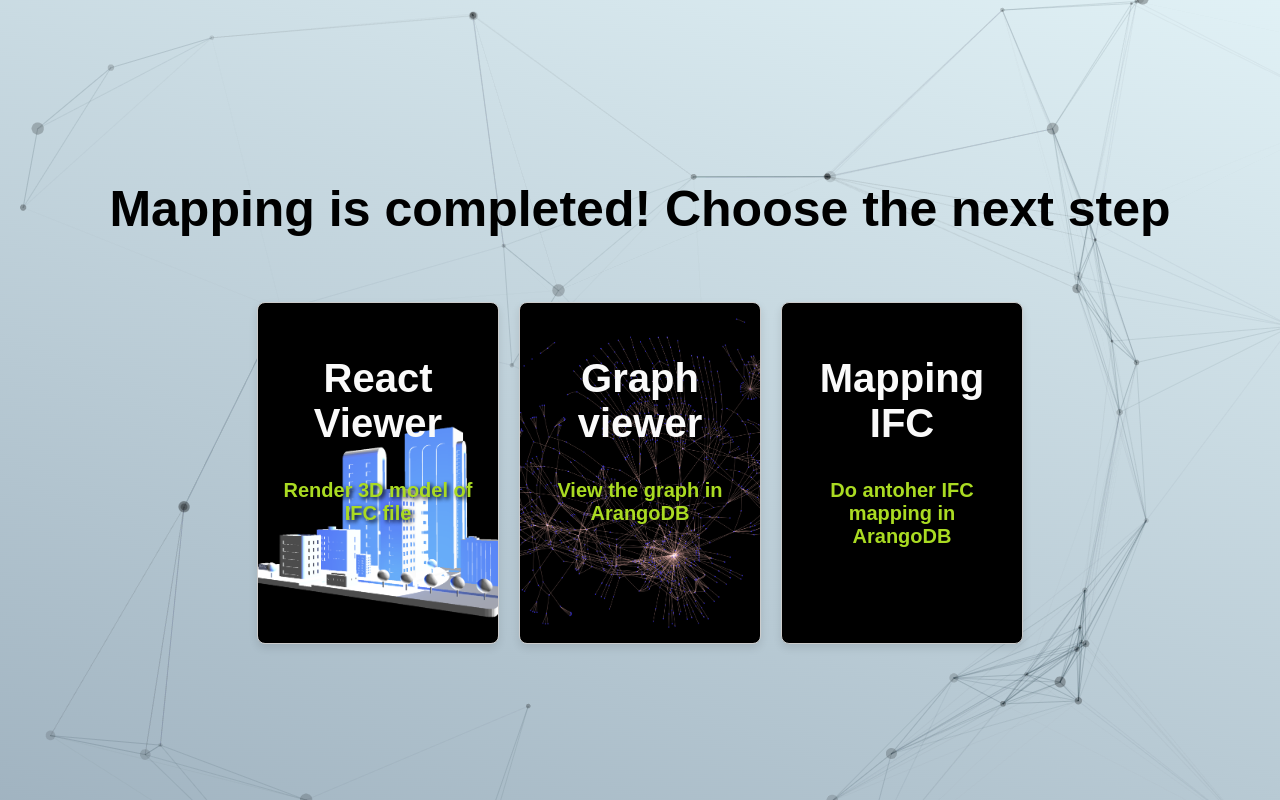
After one commit to bandrea01/BDL_SAAS, a Flask app: template flask_root/src/templates/upload_complete.html in a window 1280 px wide. The commit adds this page. Run offline with Flask 3, Linux system fonts and the light colour scheme; the template is opened without the code that fills it, so the values that code supplies are empty.

Commit message:
Upload page front end

```diff
--- a/flask_root/src/App.py
+++ b/flask_root/src/App.py
@@ -1,4 +1,5 @@
 import subprocess
+import time
 from functools import wraps
 
 from flask import Flask, request, jsonify, session
@@ -74,7 +75,8 @@
 
     # Esegui lo script py2arango con il percorso del file come argomento
     os.system('python /src/py2arango.py ' + file_path)
-    return render_template('main_page.html')
+
+    return render_template('upload_complete.html')
 
 
 if __name__ == '__main__':
--- a/flask_root/src/templates/main_page.html
+++ b/flask_root/src/templates/main_page.html
@@ -3,6 +3,7 @@
 <head>
     <meta charset="UTF-8">
     <meta name="viewport" content="width=device-width, initial-scale=1.0">
+    <link rel="icon" href="{{ url_for('static', filename='logo_black.png') }}">
     <title>Big Data Lab | Software as a Service</title>
     <style>
         body {
--- /dev/null
+++ b/flask_root/src/templates/upload_complete.html
@@ -0,0 +1,158 @@
+<!DOCTYPE html>
+<html lang="en">
+<head>
+    <meta charset="UTF-8">
+    <meta name="viewport" content="width=device-width, initial-scale=1.0">
+    <link rel="icon" href="{{ url_for('static', filename='logo_black.png') }}">
+    <title>Big Data Lab | Software as a Service</title>
+    <style>
+        body {
+            font-family: 'Arial', sans-serif;
+            background-color: #bfd1da;
+            display: flex;
+            justify-content: center;
+            align-items: center;
+            height: 100vh;
+            margin: 0;
+            background-image: url("{{ url_for('static', filename='graph_image.png') }}");
+        }
+
+        .flex-container h1 {
+            font-size: 50px;
+            font-weight: bolder;
+        }
+
+        .flex-container a{
+            font-family: 'Arial', sans-serif;
+        }
+
+        .flex-container {
+            display: flex;
+            align-items: center;
+            justify-content: center;
+            flex-direction: column; /* Aggiunto per centrare i contenuti verticalmente */
+        }
+
+        .card-container {
+            display: flex;
+            align-items: center;
+            justify-content: center;
+            flex-direction: row; /* Aggiunto per centrare i contenuti verticalmente */
+        }
+
+        .card-react {
+            width: 200px;
+            height: 300px;
+            border: 1px solid #ccc;
+            border-radius: 8px;
+            margin: 10px;
+            text-align: center;
+            padding: 20px;
+            box-shadow: 0 4px 8px rgba(0, 0, 0, 0.1);
+            transition: transform 0.1s ease-in-out;
+            background-image: url("{{ url_for('static', filename='model_image.png') }}");
+            background-size: cover;
+        }
+
+        .card-graph {
+            width: 200px;
+            height: 300px;
+            border: 1px solid #ccc;
+            border-radius: 8px;
+            margin: 10px;
+            text-align: center;
+            padding: 20px;
+            box-shadow: 0 4px 8px rgba(0, 0, 0, 0.1);
+            transition: transform 0.1s ease-in-out;
+            background-image: url("{{ url_for('static', filename='arangodb_image.png') }}");
+            background-size: cover;
+        }
+
+        .card-remapping {
+            width: 200px;
+            height: 300px;
+            border: 1px solid #ccc;
+            border-radius: 8px;
+            margin: 10px;
+            text-align: center;
+            padding: 20px;
+            box-shadow: 0 4px 8px rgba(0, 0, 0, 0.1);
+            transition: transform 0.1s ease-in-out;
+            {#background-image: url("{{ url_for('static', filename='ifc_image.png') }}");#}
+            background-color: black;
+            background-size: cover;
+        }
+
+        .card-container a {
+            text-decoration: none;
+            color: #333;
+            font-weight: bold;
+            display: block;
+            margin-top: 20px;
+        }
+
+        .card-container h2 {
+            font-size: 40px;
+            font-weight: bold;
+            color: #fafafa;
+            text-shadow: 2px 2px 4px rgba(0, 0, 0, 0)
+        }
+
+        .card-container p {
+            font-size: 20px;
+            font-weight: bold;
+            color: #aadb22;
+            text-shadow: 2px 2px 4px rgba(0, 0, 0)
+
+        }
+
+        .card-graph:hover, .card-remapping:hover, .card-react:hover {
+            transform: scale(1.05);
+            border-radius: 8px;
+            margin: 10px;
+            text-align: center;
+            padding: 20px;
+            box-shadow: 0 4px 8px rgba(0, 0, 0, 0.1);
+            cursor: pointer;
+        }
+
+        {#.card-react h2 {#}
+        {#    color: #fafafa;#}
+        {#}#}
+        {##}
+        {#.card-graph h2 {#}
+        {#    color: #021823;#}
+        {#}#}
+        {##}
+        {#.card-remapping h2 {#}
+        {#    color: #021823;#}
+        {#}#}
+
+    </style>
+</head>
+<body>
+<div class="flex-container">
+    <h1>Mapping is completed! Choose the next step</h1>
+    <div class="card-container">
+        <a href="https://bdl_saas-react-app-1:5173">
+            <div class="card-react">
+                <h2>React Viewer</h2>
+                <p>Render 3D model of IFC file</p>
+            </div>
+        </a>
+        <a href="https://example.com/card2">
+            <div class="card-graph">
+                <h2>Graph viewer</h2>
+                <p>View the graph in ArangoDB</p>
+            </div>
+        </a>
+        <a href="/main_page">
+        <div class="card-remapping">
+            <h2>Mapping IFC</h2>
+            <p>Do antoher IFC mapping in ArangoDB</p>
+        </div>
+        </a>
+    </div>
+</div>
+</body>
+</html>
```
Also changed, not shown: flask_root/src/templates/login.html (+3 -4 lines), flask_root/src/static/arangodb_image.png (added), flask_root/src/static/fede.jpg (added), flask_root/src/static/graph_image.png, flask_root/src/static/ifc_image.png (added), flask_root/src/static/model_image.png (added).
